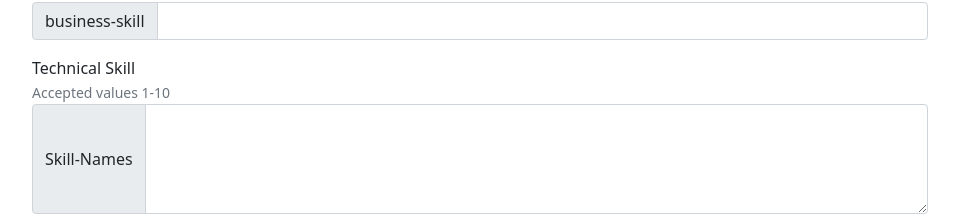
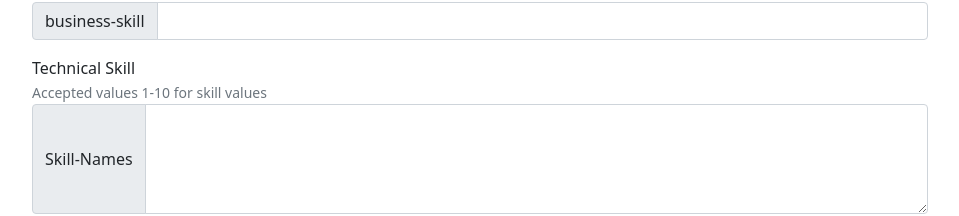
Before and after one commit to deciph3r/ahamed-vijay-resume, a React (Create React App) app: page / in a window 1280 px wide. Shown: the part 1432-1648 px from the top of the page, without its empty margins (160-1119 px from the left). Built offline with nearby package versions, Linux system fonts and the light colour scheme.

Commit message:
changed help for skill values

```diff
--- a/src/UserDetails.js
+++ b/src/UserDetails.js
@@ -49,7 +49,7 @@ export default function UserDetails(props) {
       <CustomInput val="business-skill" handleEvent={props.handleEvent} />
       <span>Technical Skill</span>
       <div className="form-group">
-        <small className="form-text text-muted">Accepted values 1-10</small>
+        <small className="form-text text-muted">Accepted values 1-10 for skill values</small>
       </div>
       <div className="form-group mb-3">
         <div className="input-group">
```
